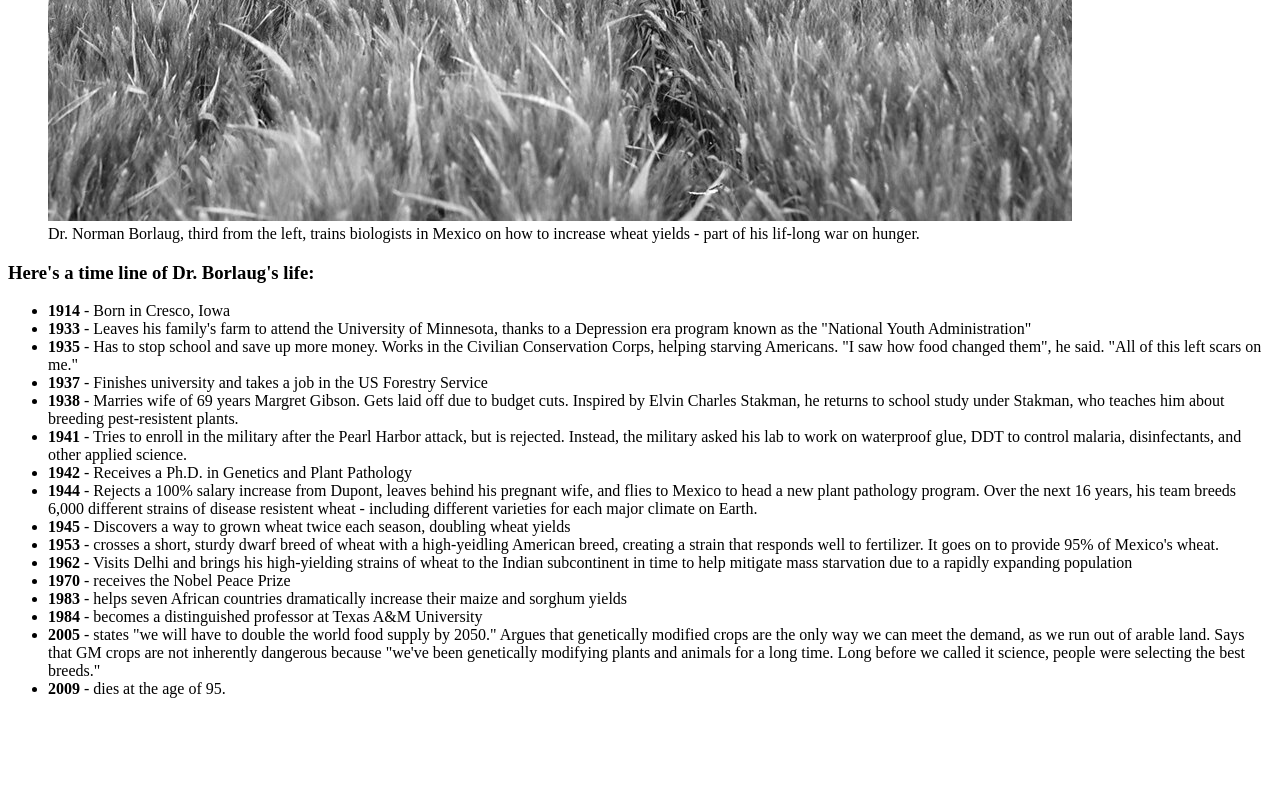
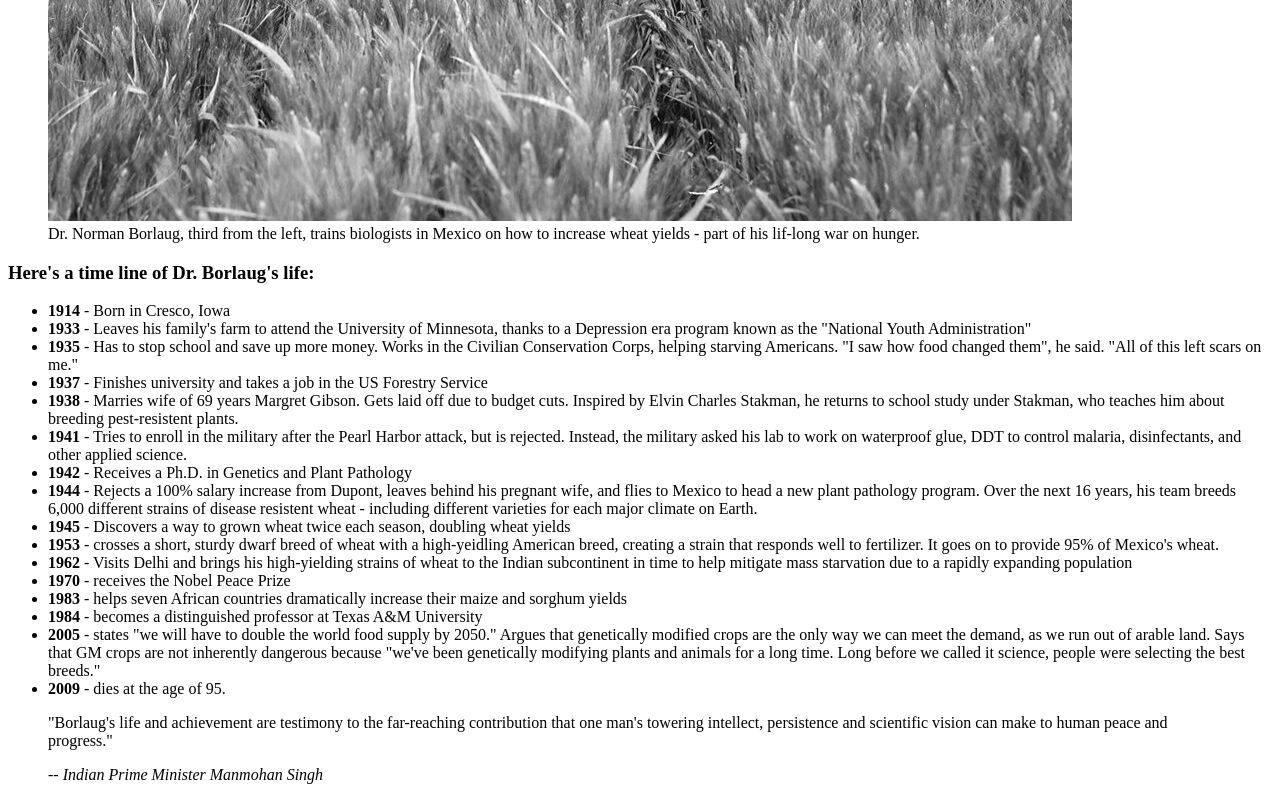
Before and after one commit to jef-97/fcc-tribute-page, a plain HTML site: page index.html in a window 1280 px wide. Shown: the part 516-1316 px from the top of the page. Before the commit the page ends 1230 px from the top, so only its background shows below. Drawn offline with Linux system fonts and the light colour scheme.

Commit message:
Add blockquote

```diff
--- a/index.html
+++ b/index.html
@@ -34,7 +34,11 @@
                 <li><strong>2005</strong> - states "we will have to double the world food supply by 2050." Argues that genetically modified crops are the only way we can meet the demand, as we run out of arable land. Says that GM crops are not inherently dangerous because "we've been genetically modifying plants and animals for a long time. Long before we called it science, people were selecting the best breeds." </li>
                 <li><strong>2009</strong> - dies at the age of 95.</li>
             </ul>
+            <blockquote cite="http://news.rediff.com/report/2009/sep/14/pm-pays-tribute-to-father-of-green-revolution-borlaug.htm">
+                <p>"Borlaug's life and achievement are testimony to the far-reaching contribution that one man's towering intellect, persistence and scientific vision can make to human peace and progress." </p>
+                <cite>-- Indian Prime Minister Manmohan Singh</cite>
 
+            </blockquote>
 
     </section>
 </main>
```
